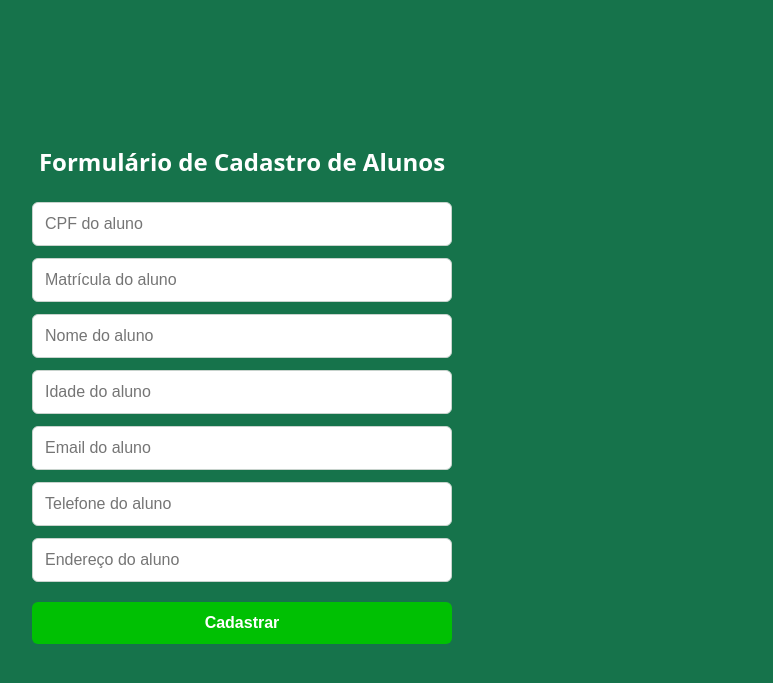
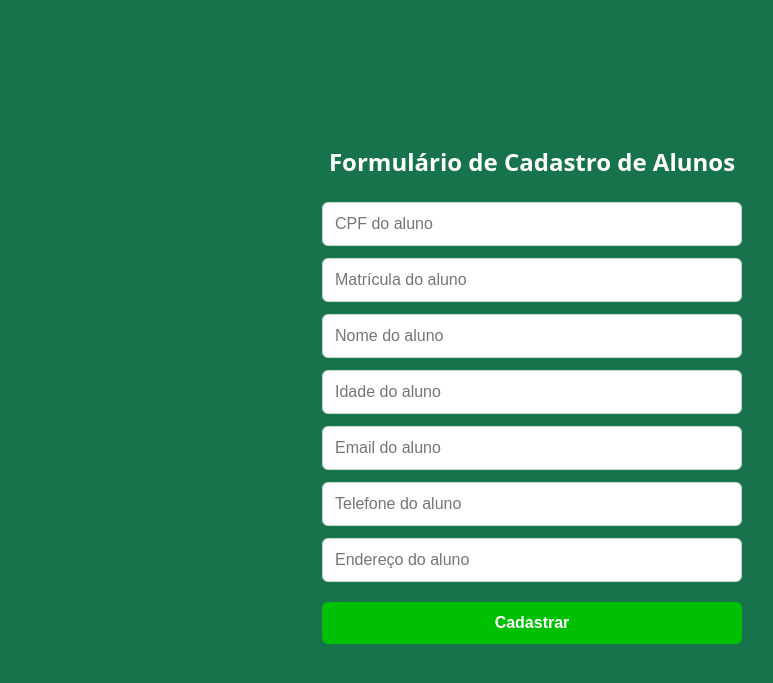
Before and after one commit to hugosb2/webhugo, a Django app: page /cadastrar/ in a window 1280 px wide. Shown: the top 683 px of the page, without its empty margins (108-881 px from the left). Run offline with Django 5.2, Linux system fonts and the light colour scheme.

Commit message:
Centraliza o formulario na pagina

```diff
--- a/alunos/static/styles.css
+++ b/alunos/static/styles.css
@@ -16,6 +16,7 @@ body {
 form {
     width: 100%;
     max-width: 420px;
+    margin: 0 auto;
 }
 
 h1 {
--- a/professor/static/styles.css
+++ b/professor/static/styles.css
@@ -16,6 +16,7 @@ body {
 form {
     width: 100%;
     max-width: 420px;
+    margin: 0 auto;
 }
 
 h1 {
```
